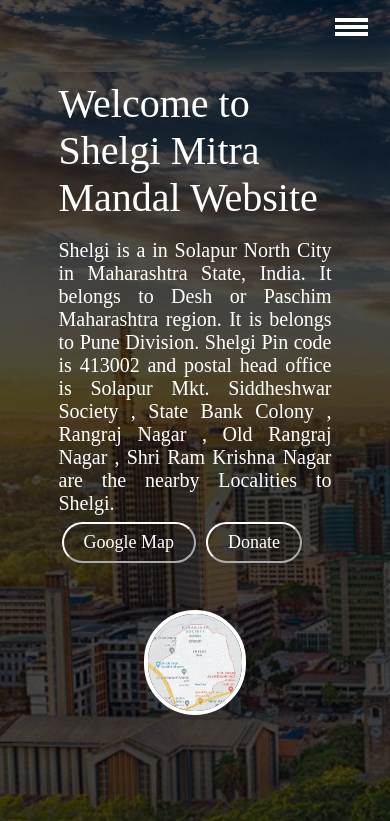
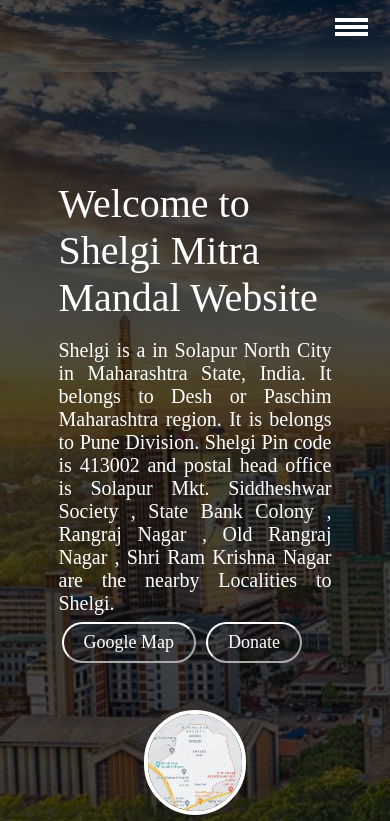
Before and after one commit to anupshastri96/my_website_practice, a plain HTML site: page index.html in a window 390 px wide. Shown: the top 821 px of the page. Drawn offline with Linux system fonts and the light colour scheme.

Commit message:
Slight Change

```diff
--- a/css/style.css
+++ b/css/style.css
@@ -259,7 +259,7 @@ html{
         opacity: 0;
     }
     .text-big-main-box{
-        margin-top: 200px;
+        margin-top: 400px;
     }
     .text-big{
         text-align: center;
```
